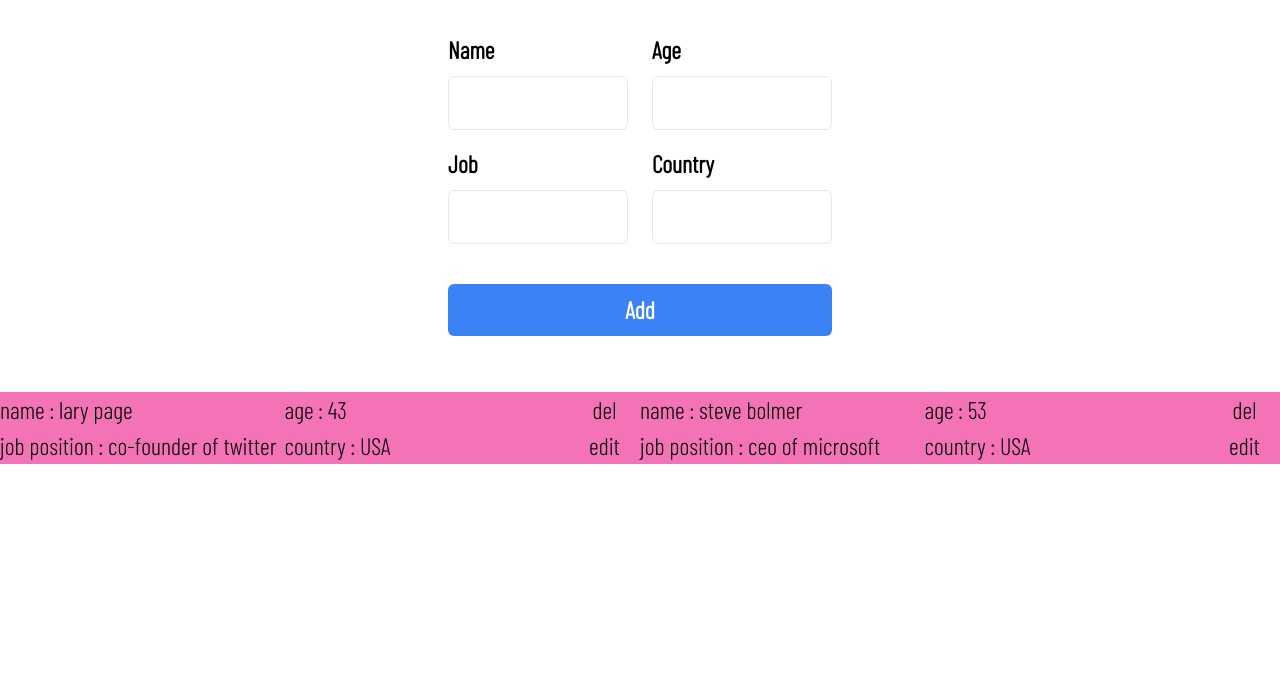
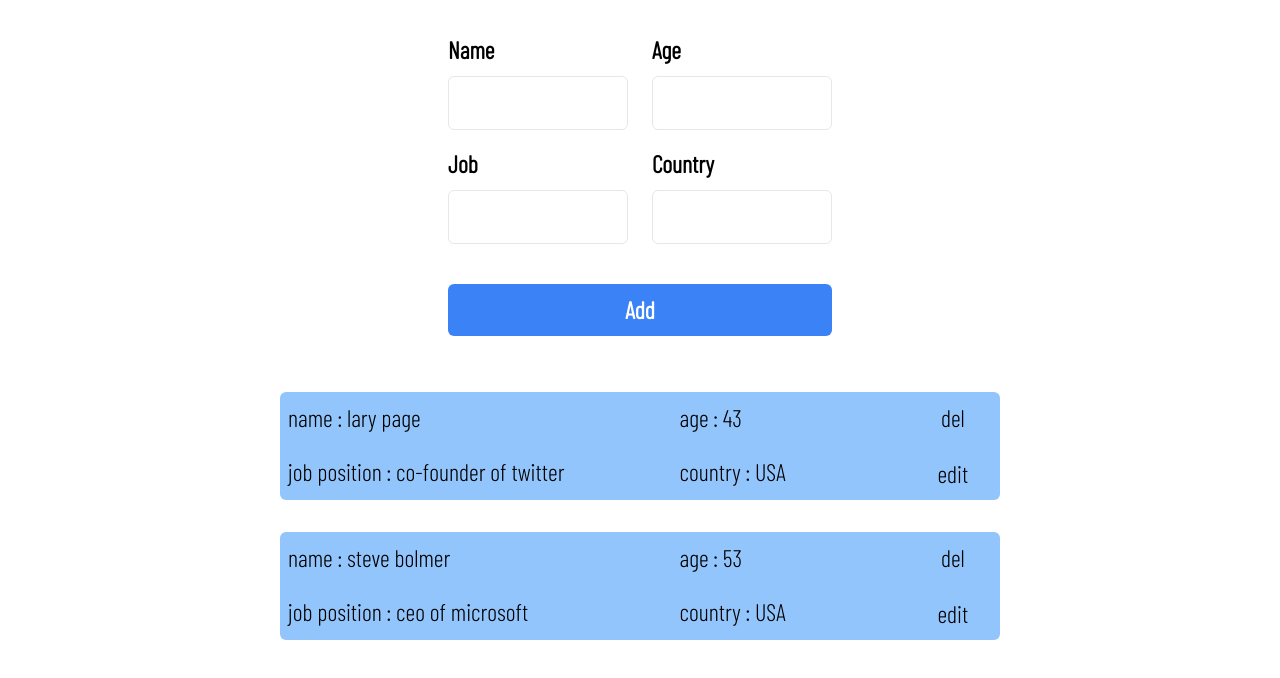
Before and after one commit to EsrafilElahi/reactQuery-userManagement, a React (Vite) app: page / in a window 1280 px wide. Shown: the top 678 px of the page. Built offline with nearby package versions, Linux system fonts and the light colour scheme; data requests are answered from the project's data file; a web font is replaced by a local one.

Commit message:
pointer custsor

```diff
--- a/src/components/UserItem.jsx
+++ b/src/components/UserItem.jsx
@@ -3,17 +3,17 @@ import React from "react";
 const UserItem = (props) => {
   const { name, age, job, country } = props.user;
   return (
-    <div className="bg-pink-400 w-[40rem] my-4">
+    <div className="bg-blue-300 w-[45rem] my-4 p-2 rounded-md">
       <div className="flex">
-        <div className="flex flex-[8] flex-wrap">
-          <span className="w-1/2">name : {name}</span>
-          <span className="w-1/2">age : {age}</span>
-          <span className="w-1/2">job position : {job}</span>
-          <span className="w-1/2">country : {country}</span>
+        <div className="flex flex-[8] flex-wrap gap-4">
+          <span className="w-[60%]">name : {name}</span>
+          <span className="w-[25%]">age : {age}</span>
+          <span className="w-[60%]">job position : {job}</span>
+          <span className="w-[25%]">country : {country}</span>
         </div>
-        <div className="flex flex-col justify-center items-center flex-1">
-          <span>del</span>
-          <span>edit</span>
+        <div className="flex flex-col justify-center items-center flex-1 gap-5">
+          <span className="cursor-pointer">del</span>
+          <span className="cursor-pointer">edit</span>
         </div>
       </div>
     </div>
--- a/src/pages/Home.jsx
+++ b/src/pages/Home.jsx
@@ -116,12 +116,10 @@ const Home = () => {
         </form>
       </div>
 
-      <div className="">
-        <div className="flex flex-wrap justify-center items-center  mt-10">
-          {users?.map((user) => (
-            <UserItem key={user.id} user={user} />
-          ))}
-        </div>
+      <div className="flex flex-col justify-center items-center  mt-10">
+        {users?.map((user) => (
+          <UserItem key={user.id} user={user} />
+        ))}
       </div>
     </div>
   );
```
